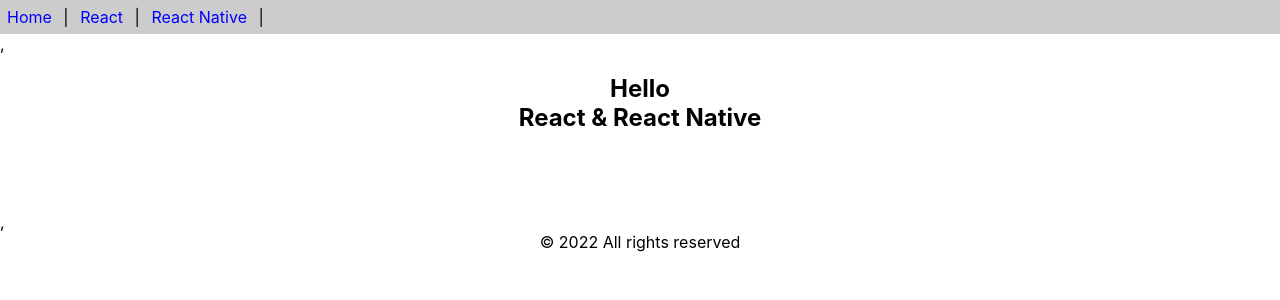
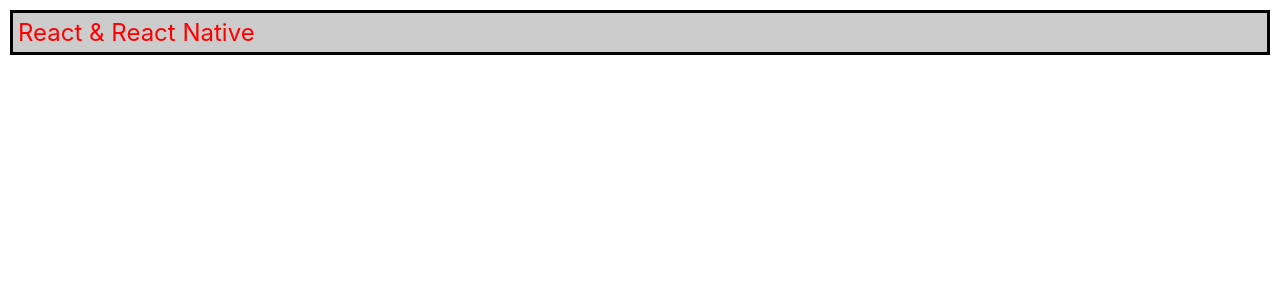
Before and after one commit to skyhihi/Web_React, a React (Create React App) app: page / in a window 1280 px wide. Shown: the top 300 px of the page. Built offline with nearby package versions, Linux system fonts and the light colour scheme.

Commit message:
add class-props.js

```diff
--- a/src/App.js
+++ b/src/App.js
@@ -1,13 +1,16 @@
 //import logo from './logo.svg';
-import './App.css';
-import {Header,Content,Footer} from "./func-component"
+import "./App.css";
+//import { Header, Content, Footer } from "./func-component";
+import MsgBox from "./class-props";
 function App() {
-
   return (
     <>
-      <Header/>,
-      <Content/>,
-      <Footer/>
+      <MsgBox
+      text="React & React Native"
+      color="red"
+      bgColor="#ccc"
+      fontSize="18pt"
+      border="solid 3px black" />
     </>
   );
 }
--- /dev/null
+++ b/src/class-props.js
@@ -0,0 +1,15 @@
+import React, { Component } from "react";
+
+export default class MsgBox extends Component {
+  render() {
+    const divStyle = {
+      margin: "10px",
+      padding: "5px",
+      color: this.props.color,
+      backgroundColor: this.props.bgColor,
+      fontSize: this.props.fontSize,
+      border: this.props.border,
+    };
+    return <div style={divStyle}>{this.props.text}</div>;
+  }
+}
```
